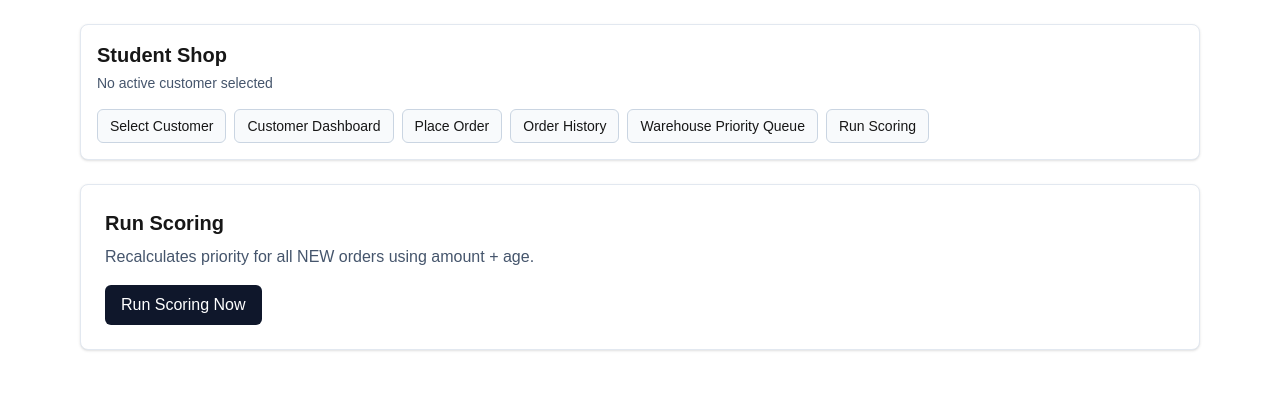
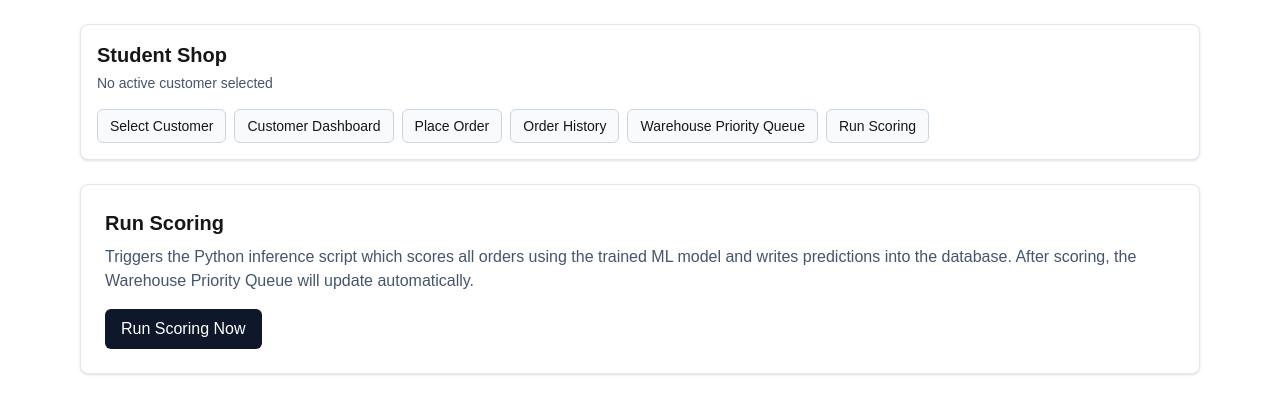
Before and after one commit to psandstrom14/455_Vibe_Code_Assignment, a Next.js app: page /run-scoring in a window 1280 px wide. Shown: the top 414 px of the page. Built offline with nearby package versions, Linux system fonts and the light colour scheme; no server answers.

Commit message:
fix warehouse priority queue and run scoring pages

```diff
--- a/app/run-scoring/page.tsx
+++ b/app/run-scoring/page.tsx
@@ -1,29 +1,57 @@
 import { revalidatePath } from "next/cache";
 import { redirect } from "next/navigation";
-import { runWarehouseScoring } from "@/lib/scoring";
+import { exec } from "child_process";
+import path from "path";
 
-async function scoreOrders() {
+async function runScoring() {
   "use server";
-  const updatedCount = runWarehouseScoring();
+
+  const scriptPath = path.join(process.cwd(), "jobs", "run_inference.py");
+
+  const result = await new Promise<{ success: boolean; output: string; count: string }>((resolve) => {
+    exec(
+      `python3 ${scriptPath}`,
+      { timeout: 60000, cwd: process.cwd() },
+      (error, stdout, stderr) => {
+        if (error) {
+          resolve({ success: false, output: stderr || error.message, count: "0" });
+          return;
+        }
+        // Parse count from stdout e.g. "Inference complete. Predictions written: 42"
+        const match = stdout.match(/Predictions written:\s*(\d+)/);
+        const count = match ? match[1] : "unknown";
+        resolve({ success: true, output: stdout, count });
+      }
+    );
+  });
+
   revalidatePath("/warehouse-priority-queue");
-  revalidatePath("/order-history");
-  redirect(`/run-scoring?updated=${updatedCount}`);
+
+  if (result.success) {
+    redirect(`/run-scoring?status=success&count=${result.count}`);
+  } else {
+    redirect(`/run-scoring?status=error&output=${encodeURIComponent(result.output)}`);
+  }
 }
 
 export default async function RunScoringPage({
   searchParams,
 }: {
-  searchParams: Promise<{ updated?: string }>;
+  searchParams: Promise<{ status?: string; count?: string; output?: string }>;
 }) {
-  const { updated } = await searchParams;
+  const { status, count, output } = await searchParams;
+  const timestamp = new Date().toLocaleString();
 
   return (
     <section className="rounded-lg border border-slate-200 bg-white p-6 shadow-sm">
       <h2 className="text-xl font-semibold">Run Scoring</h2>
       <p className="mt-2 text-slate-600">
-        Recalculates priority for all NEW orders using amount + age.
+        Triggers the Python inference script which scores all orders using the
+        trained ML model and writes predictions into the database. After scoring,
+        the Warehouse Priority Queue will update automatically.
       </p>
-      <form action={scoreOrders} className="mt-4">
+
+      <form action={runScoring} className="mt-4">
         <button
           type="submit"
           className="rounded-md bg-slate-900 px-4 py-2 text-white hover:bg-slate-700"
@@ -31,11 +59,24 @@ export default async function RunScoringPage({
           Run Scoring Now
         </button>
       </form>
-      {updated ? (
-        <p className="mt-3 rounded-md bg-slate-100 px-3 py-2 text-sm">
-          Updated {updated} queued order(s).
-        </p>
-      ) : null}
+
+      {status === "success" && (
+        <div className="mt-4 rounded-md bg-green-50 px-4 py-3 text-sm text-green-800">
+          <p className="font-medium">✅ Scoring complete!</p>
+          <p>Orders scored: {count}</p>
+          <p className="text-slate-500">Ran at: {timestamp}</p>
+        </div>
+      )}
+
+      {status === "error" && (
+        <div className="mt-4 rounded-md bg-red-50 px-4 py-3 text-sm text-red-800">
+          <p className="font-medium">❌ Scoring failed</p>
+          <p className="mt-1 font-mono text-xs whitespace-pre-wrap">
+            {output ? decodeURIComponent(output) : "Unknown error"}
+          </p>
+          <p className="mt-1 text-slate-500">Ran at: {timestamp}</p>
+        </div>
+      )}
     </section>
   );
 }
--- a/app/warehouse-priority-queue/page.tsx
+++ b/app/warehouse-priority-queue/page.tsx
@@ -1,52 +1,90 @@
 import { selectAll } from "@/lib/db";
 
 type QueueRow = {
-  id: number;
+  order_id: number;
+  order_datetime: string;
+  order_total: number;
+  customer_id: number;
   customer_name: string;
-  total_cents: number;
-  priority_score: number;
-  created_at: string;
+  late_delivery_probability: number;
+  predicted_late_delivery: number;
+  prediction_timestamp: string;
 };
 
 export default function WarehousePriorityQueuePage() {
-  const queue = selectAll<QueueRow>(
-    `SELECT
-      o.id,
-      c.name as customer_name,
-      o.total_cents,
-      o.priority_score,
-      o.created_at
-    FROM orders o
-    INNER JOIN customers c ON c.id = o.customer_id
-    WHERE o.status = 'NEW'
-    ORDER BY o.priority_score DESC, o.created_at ASC`,
-  );
+  let queue: QueueRow[] = [];
+  let tableReady = true;
+
+  try {
+    queue = selectAll<QueueRow>(
+      `SELECT
+        o.order_id,
+        o.order_datetime,
+        o.order_total,
+        c.customer_id,
+        c.full_name AS customer_name,
+        p.late_delivery_probability,
+        p.predicted_late_delivery,
+        p.prediction_timestamp
+      FROM orders o
+      JOIN customers c ON c.customer_id = o.customer_id
+      JOIN order_predictions p ON p.order_id = o.order_id
+      ORDER BY p.late_delivery_probability DESC, o.order_datetime ASC
+      LIMIT 50`,
+    );
+  } catch {
+    tableReady = false;
+  }
 
   return (
     <section className="rounded-lg border border-slate-200 bg-white p-6 shadow-sm">
       <h2 className="text-xl font-semibold">Warehouse Priority Queue</h2>
       <p className="mt-2 text-sm text-slate-600">
-        Higher score means higher shipping priority.
+        This queue shows the 50 orders most likely to arrive late, ranked by
+        the ML model's predicted late delivery probability. Warehouse staff
+        should process higher-probability orders first to reduce delays.
       </p>
 
-      <div className="mt-4 space-y-3">
-        {queue.length === 0 ? (
-          <p className="text-slate-600">No queued orders.</p>
+      <div className="mt-4">
+        {!tableReady ? (
+          <p className="mt-4 rounded-md bg-yellow-50 px-3 py-2 text-sm text-yellow-700">
+            ⚠️ No predictions available yet. Use the Run Scoring page to generate predictions.
+          </p>
+        ) : queue.length === 0 ? (
+          <p className="mt-4 text-slate-600">
+            No predictions found. Run scoring to populate this queue.
+          </p>
         ) : (
-          queue.map((order) => (
-            <article key={order.id} className="rounded-md border border-slate-200 p-3">
-              <p className="font-medium">
-                Order #{order.id} - {order.customer_name}
-              </p>
-              <p className="text-sm">
-                Total: ${(order.total_cents / 100).toFixed(2)} | Score:{" "}
-                {order.priority_score.toFixed(2)}
-              </p>
-              <p className="text-sm text-slate-600">
-                Created: {new Date(order.created_at).toLocaleString()}
-              </p>
-            </article>
-          ))
+          <table className="mt-4 w-full text-sm">
+            <thead>
+              <tr className="border-b text-left text-slate-600">
+                <th className="py-2">Order ID</th>
+                <th className="py-2">Customer</th>
+                <th className="py-2">Order Date</th>
+                <th className="py-2">Total</th>
+                <th className="py-2">Late Probability</th>
+                <th className="py-2">Predicted Late</th>
+                <th className="py-2">Scored At</th>
+              </tr>
+            </thead>
+            <tbody>
+              {queue.map((row) => (
+                <tr key={row.order_id} className="border-b hover:bg-slate-50">
+                  <td className="py-2">#{row.order_id}</td>
+                  <td className="py-2">{row.customer_name}</td>
+                  <td className="py-2">{row.order_datetime}</td>
+                  <td className="py-2">${row.order_total.toFixed(2)}</td>
+                  <td className="py-2 font-medium text-red-600">
+                    {(row.late_delivery_probability * 100).toFixed(1)}%
+                  </td>
+                  <td className="py-2">
+                    {row.predicted_late_delivery === 1 ? "⚠️ Yes" : "✅ No"}
+                  </td>
+                  <td className="py-2 text-slate-500">{row.prediction_timestamp}</td>
+                </tr>
+              ))}
+            </tbody>
+          </table>
         )}
       </div>
     </section>
```
Also changed, not shown: 2 other files (tests, documents, lock files or other folders).
